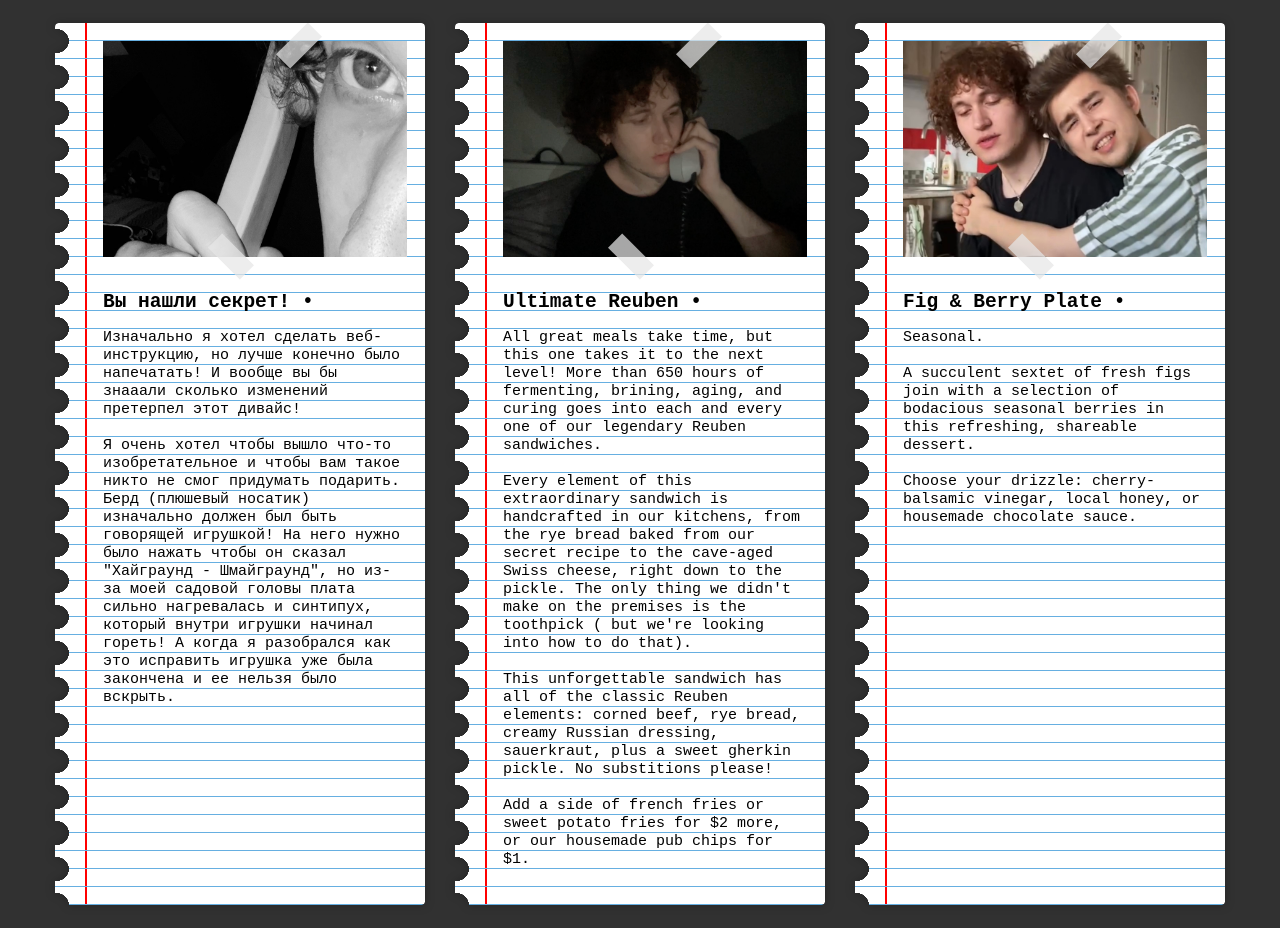
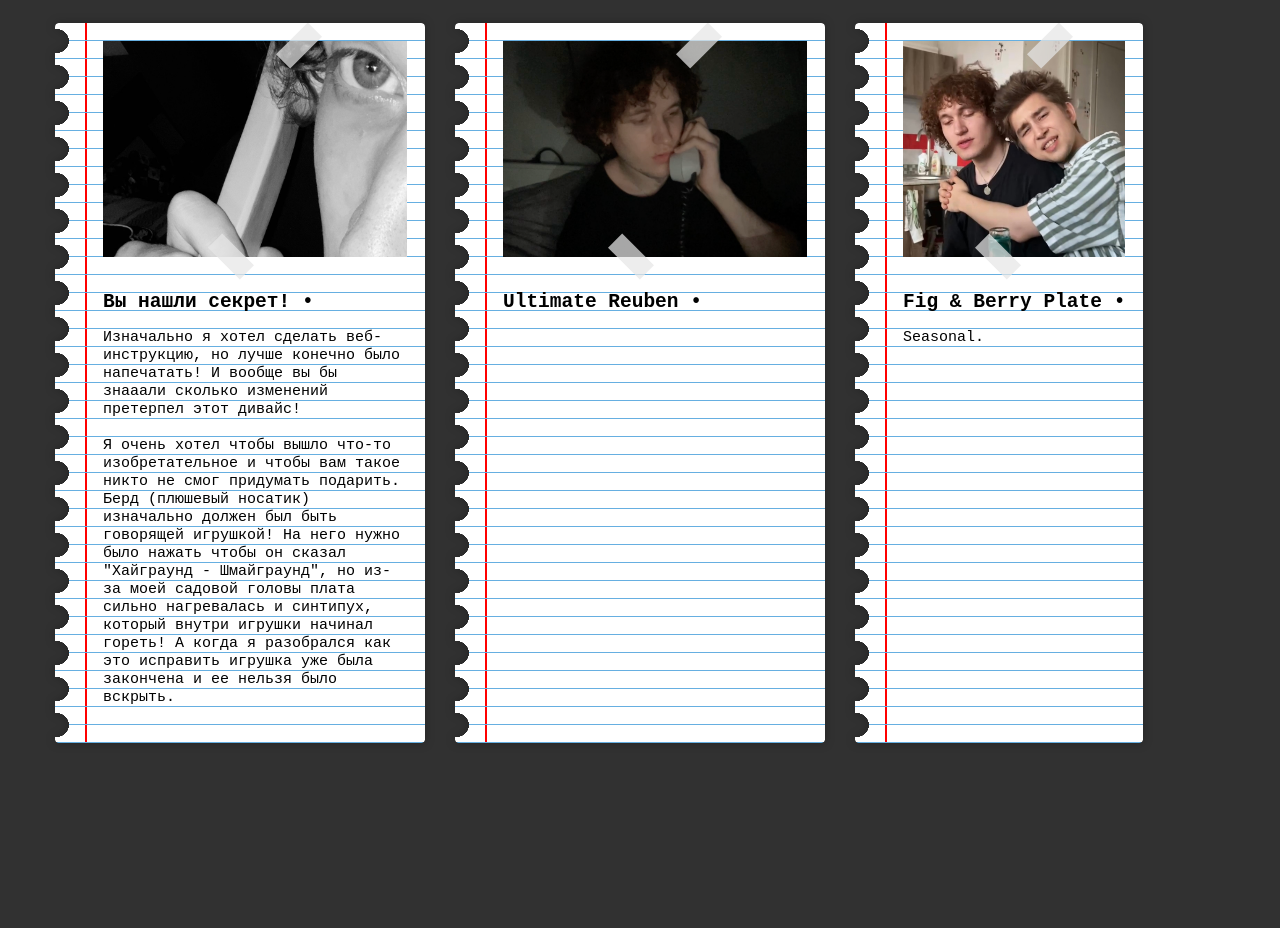
Before and after one commit to PuzyrevHarkovskii/app1e.jews.io, a plain HTML site: page index.html in a window 1280 px wide. After the commit the page ends 800 px from the top, so only its background shows below. Drawn offline with Linux system fonts and the light colour scheme.

Commit message:
Update index.html

```diff
--- a/index.html
+++ b/index.html
@@ -29,12 +29,12 @@
         <div class="card_content">
           <h2 class="card_title">Ultimate Reuben &#x2022; </h2>
           <div class="card_text">
-            <p>All great meals take time, but this one takes it to the next level! More than 650 hours of fermenting, brining, aging, and curing goes into each and every one of our legendary Reuben sandwiches.
+            <p>
             </p>
-            <p>Every element of this extraordinary sandwich is handcrafted in our kitchens, from the rye bread baked from our secret recipe to the cave-aged Swiss cheese, right down to the pickle. The only thing we didn't make on the premises is the toothpick ( but we're looking into how to do that). </p>
-            <p>This unforgettable sandwich has all of the classic Reuben elements: corned beef, rye bread, creamy Russian dressing, sauerkraut, plus a sweet gherkin pickle. No substitions please!
+            <p></p>
             <p>
-              <p>Add a side of french fries or sweet potato fries for $2 more, or our housemade pub chips for $1.</p>
+            <p>
+              <p></p>
           </div>
         </div>
       </div>
@@ -46,8 +46,8 @@
           <h2 class="card_title">Fig &amp; Berry Plate &#x2022; </h2>
           <div class="card_text">
             <p><span class="note">Seasonal.</span></p>
-            <p>A succulent sextet of fresh figs join with a selection of bodacious seasonal berries in this refreshing, shareable dessert.</p>
-            <p>Choose your drizzle: cherry-balsamic vinegar, local honey, or housemade chocolate sauce. </p>
+            <p></p>
+            <p></p>
           </div>
         </div>
       </div>
```
